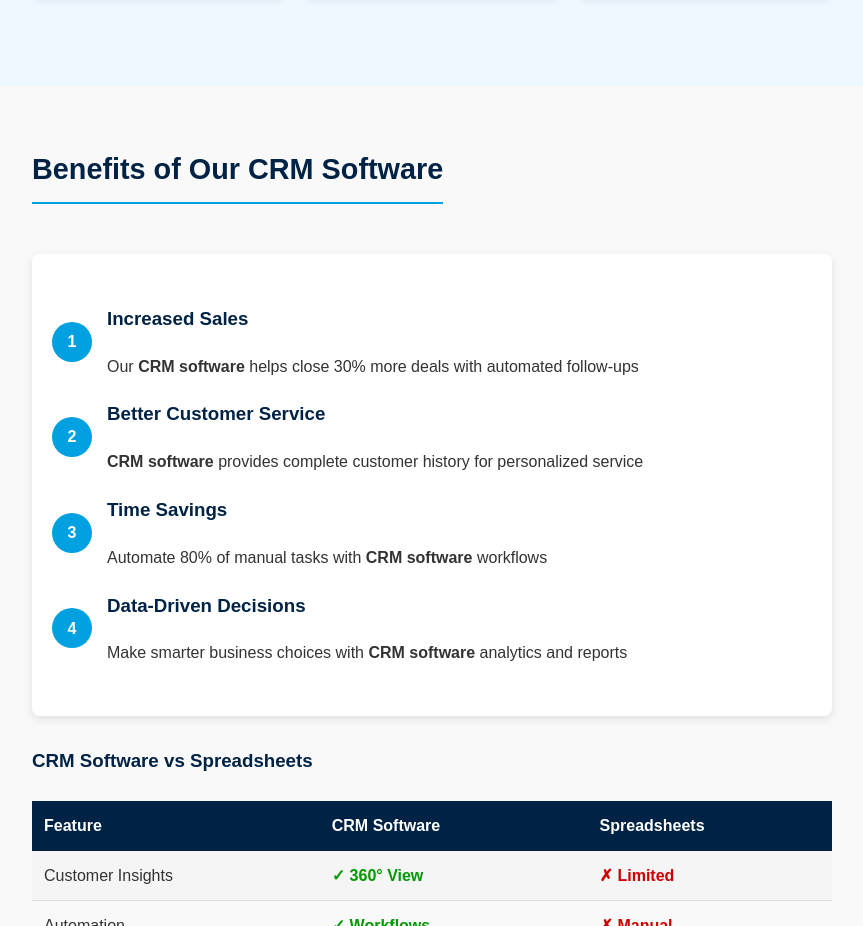
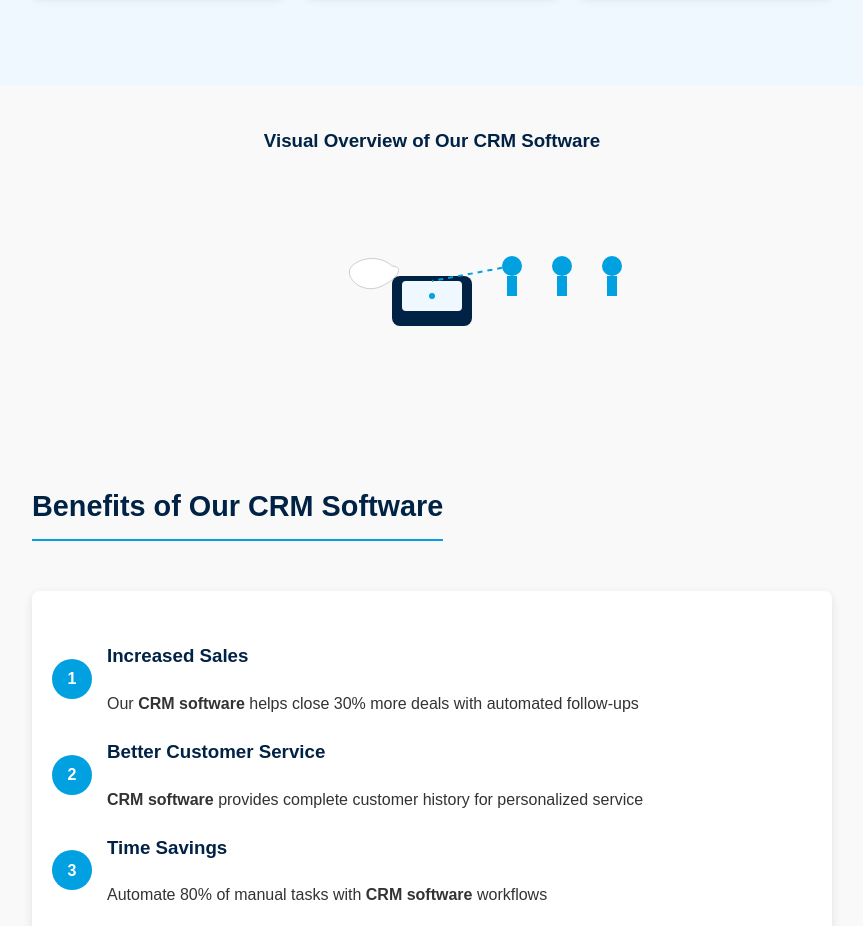
Before and after one commit to jmbeedev/landingpage, a plain HTML site: page index.html in a window 1280 px wide. Shown: the part 1920-2846 px from the top of the page, without its empty margins (208-1071 px from the left). Drawn offline with Linux system fonts and the light colour scheme.

Commit message:
Update index.html

```diff
--- a/index.html
+++ b/index.html
@@ -495,6 +495,39 @@
         object-fit: cover;
       }
     }
+
+
+  /* Animasi Awan */
+  @keyframes cloud-move {
+    0% { transform: translateX(0); }
+    50% { transform: translateX(8px); }
+    100% { transform: translateX(0); }
+  }
+  .cloud-animation {
+    animation: cloud-move 6s ease-in-out infinite;
+  }
+
+  /* Fade In */
+  @keyframes fadeIn {
+    from { opacity: 0; transform: translateY(10px); }
+    to { opacity: 1; transform: translateY(0); }
+  }
+  .fade-in {
+    opacity: 0;
+    animation: fadeIn 0.8s forwards;
+  }
+  .fade-in-delay-1 { animation-delay: 0.2s; }
+  .fade-in-delay-2 { animation-delay: 0.4s; }
+  .fade-in-delay-3 { animation-delay: 0.6s; }
+
+  /* Blinking Dot */
+  @keyframes blink {
+    0%, 100% { opacity: 1; }
+    50% { opacity: 0; }
+  }
+  .blink {
+    animation: blink 1.5s infinite;
+  }
   </style>
 </head>
 <body>
@@ -637,6 +670,17 @@
     </div>
   </div>
 </section>
+
+<!-- Dynamic Illustration -->
+<div id="crm-illustration" style="
+  max-width: 800px;
+  margin: 40px auto;
+  text-align: center;
+  display: none;
+">
+  <h3>Visual Overview of Our <strong>CRM Software</strong></h3>
+  <div id="svg-container" style="margin-top: 20px;"></div>
+</div>
 
   <!-- Benefits Section -->
   <section id="benefits">
@@ -948,6 +992,107 @@
   }
   </script>
 
+
+
+  <script>
+  function createCRMSVG() {
+    const svgNS = "http://www.w3.org/2000/svg";
+    const svg = document.createElementNS(svgNS, "svg");
+    svg.setAttribute("width", "100%");
+    svg.setAttribute("height", "200");
+    svg.setAttribute("viewBox", "0 0 400 200");
+
+    // Awan latar belakang
+    const cloud = document.createElementNS(svgNS, "path");
+    cloud.setAttribute("d", "M160,90 C150,80 130,80 120,90 C110,100 130,120 150,110 C170,100 170,90 160,90 Z");
+    cloud.setAttribute("fill", "#ffffff");
+    cloud.setAttribute("stroke", "#ccc");
+    cloud.setAttribute("stroke-width", "1");
+    cloud.classList.add("cloud-animation");
+    svg.appendChild(cloud);
+
+    // Laptop
+    const laptopBody = document.createElementNS(svgNS, "rect");
+    laptopBody.setAttribute("x", "160");
+    laptopBody.setAttribute("y", "100");
+    laptopBody.setAttribute("width", "80");
+    laptopBody.setAttribute("height", "50");
+    laptopBody.setAttribute("rx", "8");
+    laptopBody.setAttribute("ry", "8");
+    laptopBody.setAttribute("fill", "#002244");
+    svg.appendChild(laptopBody);
+
+    const laptopScreen = document.createElementNS(svgNS, "rect");
+    laptopScreen.setAttribute("x", "170");
+    laptopScreen.setAttribute("y", "105");
+    laptopScreen.setAttribute("width", "60");
+    laptopScreen.setAttribute("height", "30");
+    laptopScreen.setAttribute("rx", "4");
+    laptopScreen.setAttribute("ry", "4");
+    laptopScreen.setAttribute("fill", "#f0f8ff");
+    svg.appendChild(laptopScreen);
+
+    // Titik aktivitas di layar
+    const activityDot = document.createElementNS(svgNS, "circle");
+    activityDot.setAttribute("cx", "200");
+    activityDot.setAttribute("cy", "120");
+    activityDot.setAttribute("r", "3");
+    activityDot.setAttribute("fill", "#00a0e1");
+    activityDot.classList.add("blink");
+    svg.appendChild(activityDot);
+
+    // Garis koneksi antara pelanggan dan sistem
+    const line = document.createElementNS(svgNS, "line");
+    line.setAttribute("x1", "280");
+    line.setAttribute("y1", "90");
+    line.setAttribute("x2", "200");
+    line.setAttribute("y2", "105");
+    line.setAttribute("stroke", "#00a0e1");
+    line.setAttribute("stroke-width", "2");
+    line.setAttribute("stroke-dasharray", "5,5");
+    line.classList.add("fade-in");
+    svg.appendChild(line);
+
+    // Ikon orang/pelanggan
+    for (let i = 0; i < 3; i++) {
+      const offsetX = i * 50;
+      const group = document.createElementNS(svgNS, "g");
+      group.classList.add("fade-in", `fade-in-delay-${i+1}`);
+
+      const head = document.createElementNS(svgNS, "circle");
+      head.setAttribute("cx", 280 + offsetX);
+      head.setAttribute("cy", 90);
+      head.setAttribute("r", 10);
+      head.setAttribute("fill", "#00a0e1");
+
+      const body = document.createElementNS(svgNS, "rect");
+      body.setAttribute("x", 275 + offsetX);
+      body.setAttribute("y", 100);
+      body.setAttribute("width", 10);
+      body.setAttribute("height", 20);
+      body.setAttribute("fill", "#00a0e1");
+
+      group.appendChild(head);
+      group.appendChild(body);
+      svg.appendChild(group);
+    }
+
+    return svg;
+  }
+
+  // Masukkan SVG ke DOM
+  window.addEventListener("load", () => {
+    const illustration = document.getElementById("crm-illustration");
+    setTimeout(() => {
+      illustration.style.display = "block";
+
+      const svgContainer = document.getElementById("svg-container");
+      const crmSVG = createCRMSVG();
+      svgContainer.appendChild(crmSVG);
+    }, 1000);
+  });
+</script>
+
   <!-- Load Google AdSense -->
 <script async src="https://pagead2.googlesyndication.com/pagead/js/adsbygoogle.js?client=ca-pub-YOUR_PUBLISHER_ID" crossorigin="anonymous"></script>
 
```
